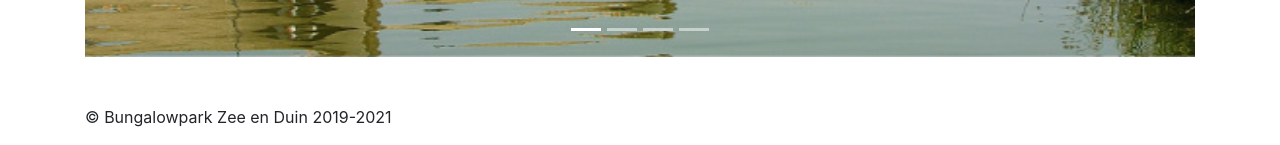
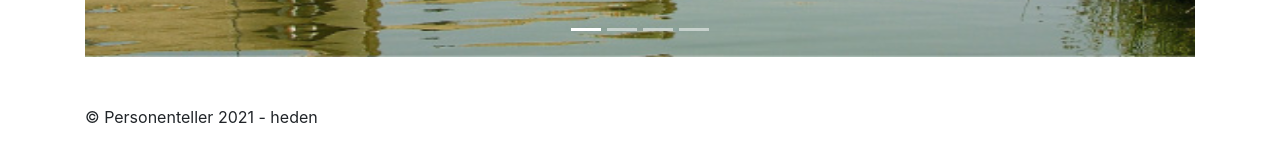
Before and after one commit to Lilmaddi/Personenteller, a Flask app: page / in a window 1280 px wide. Shown: the part 672-817 px from the top of the page. Run offline with Flask 2, Linux system fonts and the light colour scheme; some libraries are stand-ins or nearby versions.

Commit message:
Update base.html

```diff
--- a/personenteller/Templates/base.html
+++ b/personenteller/Templates/base.html
@@ -54,7 +54,7 @@
 
     {% endblock %}
     <footer class="container">
-      <p>&copy; Bungalowpark Zee en Duin 2019-2021</p>
+      <p>&copy; Personenteller 2021 - heden </p>
     </footer>
 
   </body>
```
